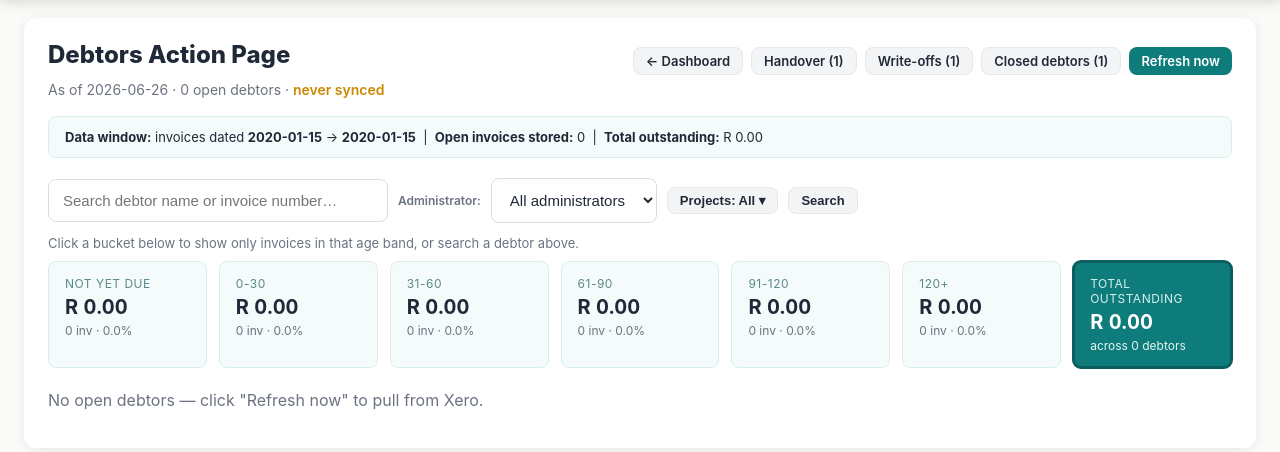
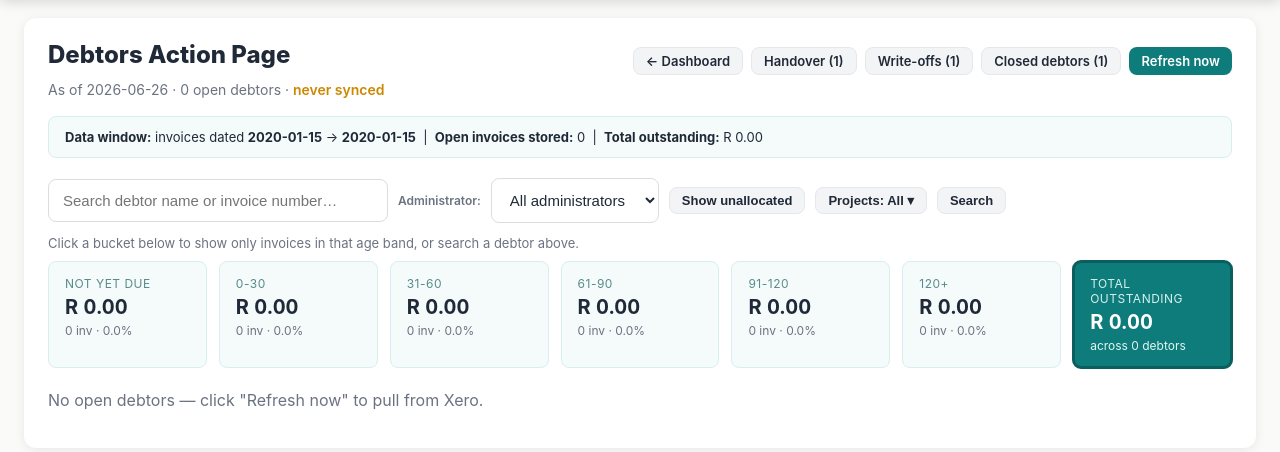
Before and after one commit to Ethan-Ocean-Sevenster426/Debitor, a Django app: page /xero/aging/ in a window 1280 px wide. Shown: the part 60-512 px from the top of the page. Run offline with Django 5.2, Linux system fonts and the light colour scheme; a user stored in the database is signed in; tables that the repository leaves empty hold one stand-in row (values such as "Sample post"); data that the repository does not hold is empty.

Commit message:
Add "Unallocated" debtor filter for super admins
Super admins can now filter the debtors page to only those not yet allocated
to any administrator — useful for clearing the unassigned backlog.

- A "Show unallocated" toggle button next to the Administrator dropdown (and a
  matching "— Unallocated —" dropdown option) submits admin=unallocated; the
  button flips to "✓ Unallocated only" and toggles back off when active.
- The aging view treats admin=unallocated as: keep only debtors with no
  DebtorAllocation. Bucket tiles/totals reflect the filtered set, consistent
  with the existing per-administrator filter. Super-admin only.
- An info banner shows when the filter is active, with a "Show all debtors" clear.

Co-Authored-By: Claude Opus 4.8 <noreply@anthropic.com>

```diff
--- a/templates/xero/aging.html
+++ b/templates/xero/aging.html
@@ -653,6 +653,13 @@ document.addEventListener('click', function (e) {
     </div>
     {% endif %}
 
+    {% if unallocated_only %}
+    <div class="alert alert-info" style="display:flex; justify-content:space-between; align-items:center;">
+        <span>Viewing <strong>unallocated</strong> debtors &mdash; not yet assigned to an administrator.</span>
+        <a href="{{ request.path }}">Show all debtors</a>
+    </div>
+    {% endif %}
+
     <div class="databox">
         <strong>Data window:</strong>
         {% if earliest_invoice_date %}
@@ -673,7 +680,16 @@ document.addEventListener('click', function (e) {
             {% for a in admins %}
             <option value="{{ a.id }}"{% if view_admin_id == a.id|stringformat:'s' %} selected{% endif %}>{{ a.get_full_name|default:a.email }}</option>
             {% endfor %}
+            {% if user.is_super_admin %}<option value="unallocated"{% if unallocated_only %} selected{% endif %}>&mdash; Unallocated &mdash;</option>{% endif %}
         </select>
+        {% if user.is_super_admin %}
+        {# Quick toggle: show only debtors not yet allocated to any administrator. #}
+        <button type="submit" name="admin" value="{% if unallocated_only %}{% else %}unallocated{% endif %}"
+                class="btn btn-sm {% if unallocated_only %}btn-primary{% else %}btn-secondary{% endif %}"
+                title="Show only debtors not yet allocated to an administrator">
+            {% if unallocated_only %}&#10003; Unallocated only{% else %}Show unallocated{% endif %}
+        </button>
+        {% endif %}
         {% endif %}
         {% if available_projects %}
         <div class="proj-filter" style="position:relative; display:inline-block;">
--- a/xero_app/views.py
+++ b/xero_app/views.py
@@ -843,9 +843,15 @@ def _aging_context(request, tenant_id, closed_only, write_off_only=False, handov
     # everything, but may drill into one administrator's book via ?admin=<id>.
     # Lawyers on the Handover page see all activated invoices, unrestricted by allocation.
     view_admin = None
+    unallocated_only = False
     if request.user.is_super_admin or (is_lawyer and handover_only):
         admin_param = (request.GET.get("admin") or "").strip()
-        if admin_param.isdigit() and request.user.is_super_admin:
+        if admin_param == "unallocated" and request.user.is_super_admin:
+            # Show only debtors not allocated to any administrator.
+            unallocated_only = True
+            restrict_ids = None
+            restrict_to_me = False
+        elif admin_param.isdigit() and request.user.is_super_admin:
             restrict_ids = {cid for cid, a in alloc_map.items() if a.id == int(admin_param)}
             restrict_to_me = True
             view_admin = next((a for cid, a in alloc_map.items() if a.id == int(admin_param)), None)
@@ -912,6 +918,9 @@ def _aging_context(request, tenant_id, closed_only, write_off_only=False, handov
 
         # Allocation-based visibility for non-super-admins.
         if restrict_to_me and cid not in my_alloc_ids:
+            continue
+        # "Unallocated" filter (super admins): keep only debtors with no admin.
+        if unallocated_only and cid in alloc_map:
             continue
 
         # Scorecard stage filter (from the dashboard) and debtor/invoice search.
@@ -1075,6 +1084,7 @@ def _aging_context(request, tenant_id, closed_only, write_off_only=False, handov
         "qs_no_project": urlencode([(k, v) for k, vs in request.GET.lists() if k != "project" for v in vs]),
         "view_admin_id": (request.GET.get("admin") or "").strip() if request.user.is_super_admin else "",
         "view_admin_label": view_admin_label,
+        "unallocated_only": unallocated_only,
         "admins": list(_assignable_admins()) if request.user.is_super_admin else [],
         "search": search,
         "as_of": date.today().isoformat(),
```
